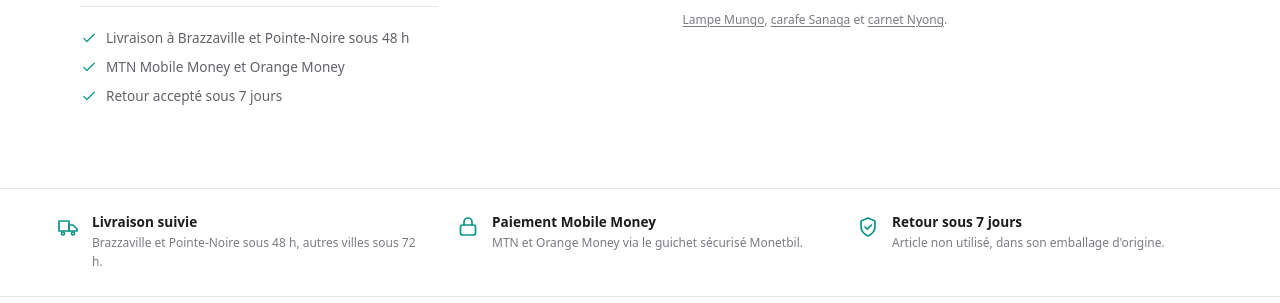
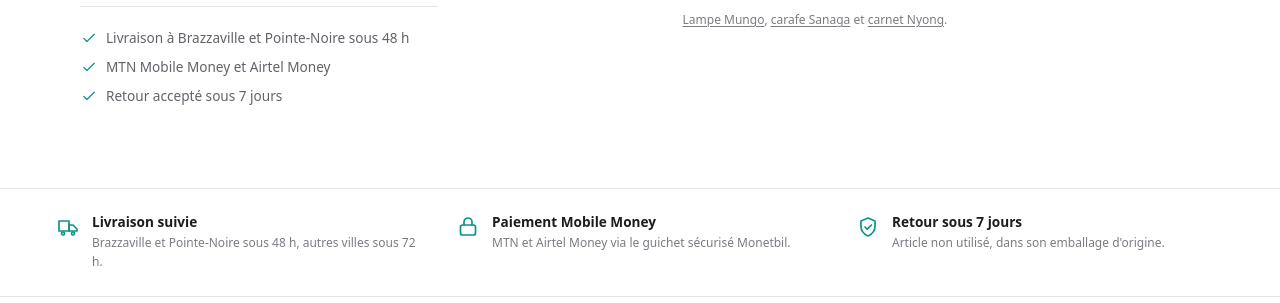
Before and after one commit to Flammeduciel/shop_n_pay, a Next.js app: page / in a window 1280 px wide. Shown: the part 612-915 px from the top of the page. Built offline with nearby package versions, Linux system fonts and the light colour scheme; no server answers; the database is empty.

Commit message:
feat(paiement): remplacer Orange Money par Airtel Money

```diff
--- a/app/layout.tsx
+++ b/app/layout.tsx
@@ -19,7 +19,7 @@ export const metadata: Metadata = {
     "Cameroun",
     "Mobile Money",
     "MTN",
-    "Orange Money",
+    "Airtel Money",
     "audio",
     "bureau",
   ],
--- a/app/page.tsx
+++ b/app/page.tsx
@@ -46,7 +46,7 @@ export default async function HomePage() {
               </li>
               <li>
                 <CheckIcon size={18} />
-                MTN Mobile Money et Orange Money
+                MTN Mobile Money et Airtel Money
               </li>
               <li>
                 <CheckIcon size={18} />
@@ -86,7 +86,7 @@ export default async function HomePage() {
             <LockIcon size={24} />
             <div>
               <h2>Paiement Mobile Money</h2>
-              <p>MTN et Orange Money via le guichet sécurisé Monetbil.</p>
+              <p>MTN et Airtel Money via le guichet sécurisé Monetbil.</p>
             </div>
           </div>
           <div className="service-item">
--- a/components/checkout-form.tsx
+++ b/components/checkout-form.tsx
@@ -240,7 +240,7 @@ export function CheckoutForm({ defaultEmail, defaultName }: CheckoutFormProps) {
             <div>
               <p className="payment-method__title">Mobile Money</p>
               <p className="payment-method__text">
-                MTN Mobile Money, Orange Money et autres opérateurs pris en charge
+                MTN Mobile Money, Airtel Money et autres opérateurs pris en charge
                 par Monetbil. Vous validerez le paiement sur le guichet sécurisé.
               </p>
             </div>
```
Also changed, not shown: 2 other files (tests, documents, lock files or other folders).
